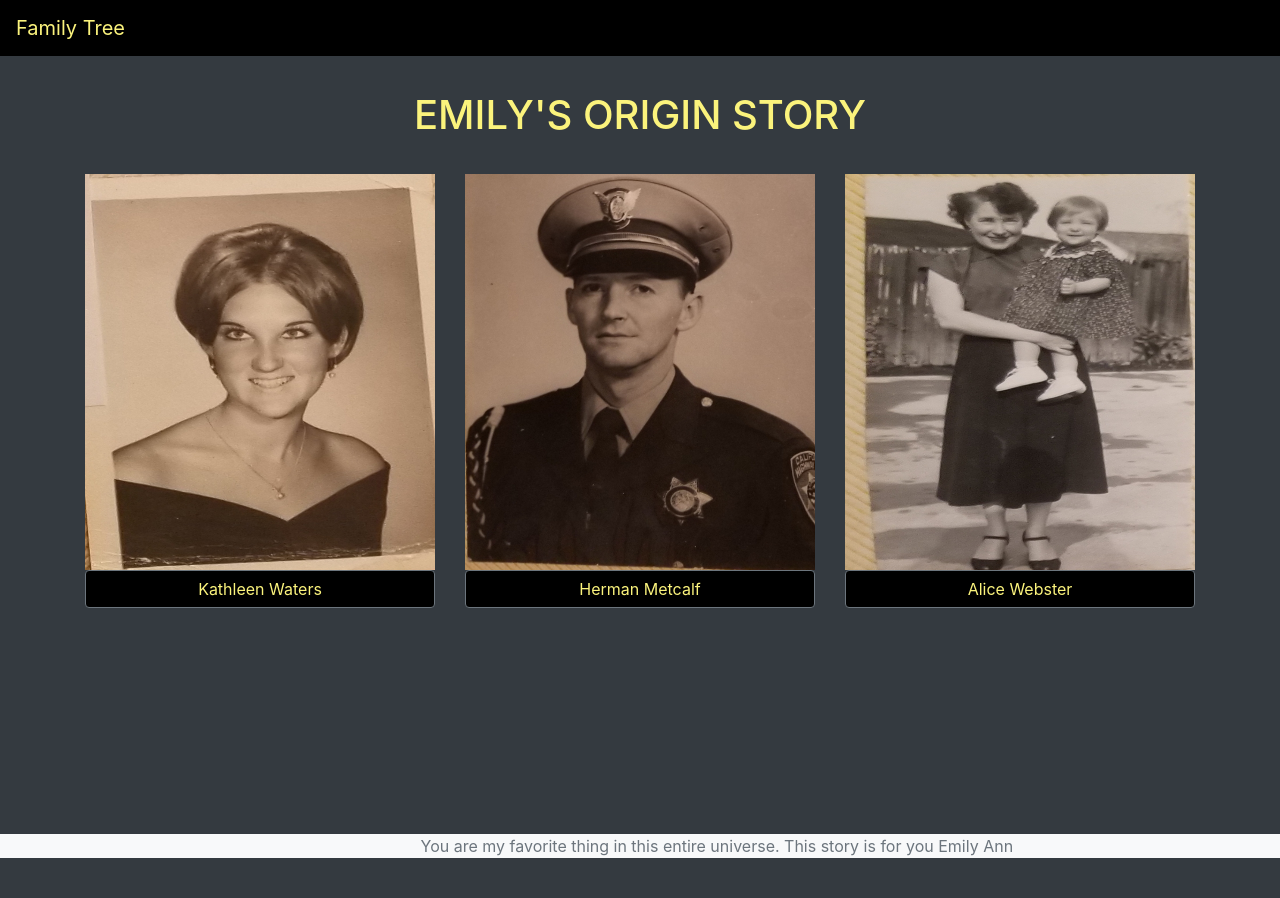
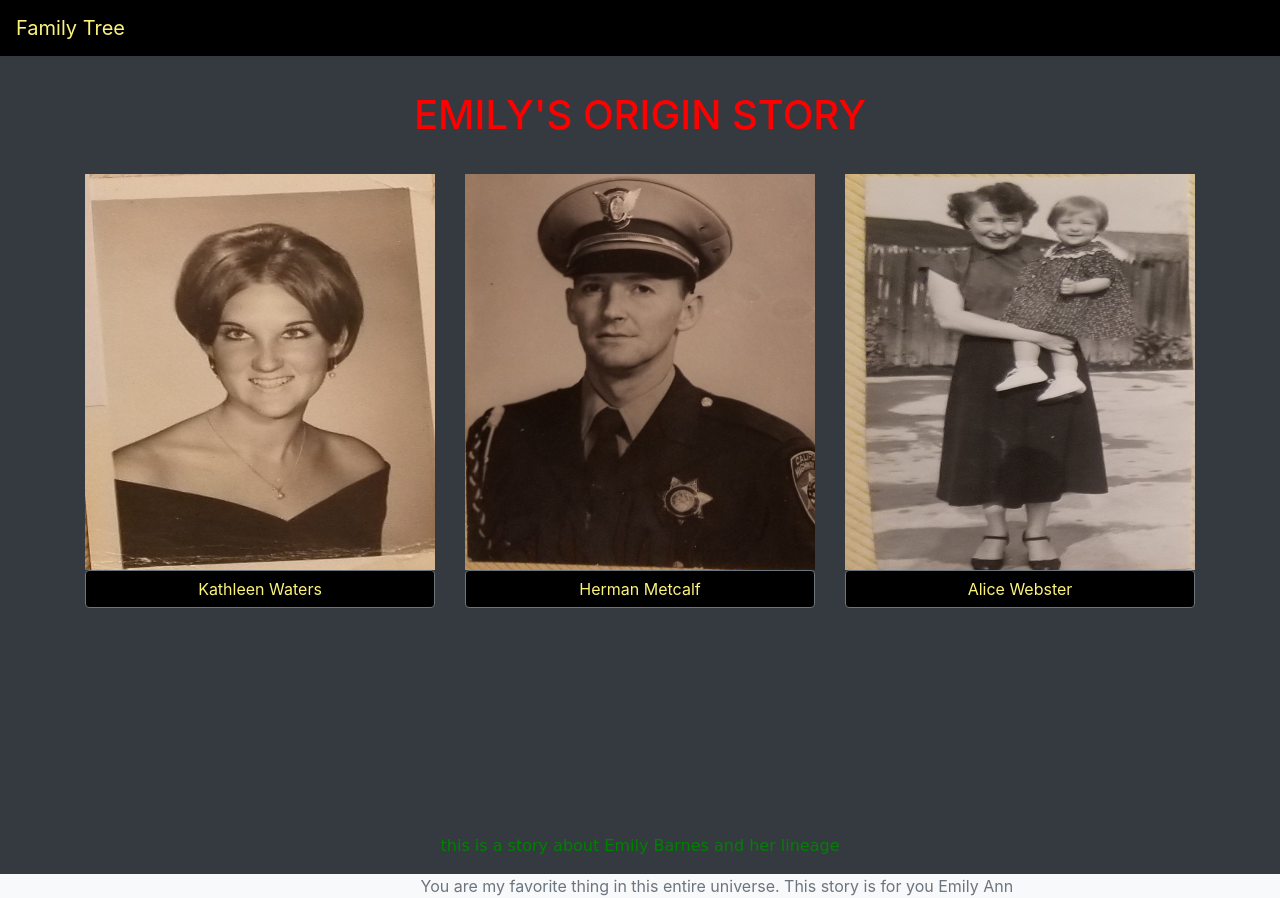
Before and after one commit to lindsaypettipiece/EmmyRooOrigins, a website: page index.html in a window 1280 px wide. Before the commit the page ends 858 px from the top, so only its background shows below. Drawn offline with nearby package versions, Linux system fonts and the light colour scheme.

Commit message:
specTest2

```diff
--- a/index.html
+++ b/index.html
@@ -10,7 +10,7 @@
       <nav id="navBarText" class="navbar" style="background-color: black;">
          <a class="navbar-brand" href="familyTree.html">Family Tree</a>
        </nav>
-      <h1 style="margin-top: 35px;padding-bottom: 27px;">EMILY'S ORIGIN STORY</h1>
+      <h1 id="mainHeading" style="margin-top: 35px;padding-bottom: 27px;">EMILY'S ORIGIN STORY</h1>
       <div class="container">
          <div class="row" height="60%">
             <div class="col-sm">
@@ -33,6 +33,9 @@
             </div>
          </div>
       </div>
+      <div>
+         <p id="testP" class="funParagraph"> this is a story about Emily Barnes and her lineage</p>
+      </div>
       <footer class="footer mt-auto bg-light">
          <div class="container">
             <span class="text-muted">You are my favorite thing in this entire universe. This story is for you Emily Ann</span>
--- a/styles.css
+++ b/styles.css
@@ -4,14 +4,11 @@
      background-color: aliceblue;
      height: 500px;
      margin: 8px;
-
    }
-
    p{
       font-family: cursive;
       color: #FBF37C;
       text-align: center;
-
    }
    .funParagraph{
       color:green;
@@ -29,7 +26,6 @@
    h2{
       font-family: cursive;
       color: #FBF37C;
-
    }
    h6{
       font-size: medium;
```
Also changed, not shown: herman.html (+0 -6 lines), kathleen.html (+1 -3 lines), metcalfs.html (+1 -4 lines). Lines whose indentation alone changed are shown as unchanged.
